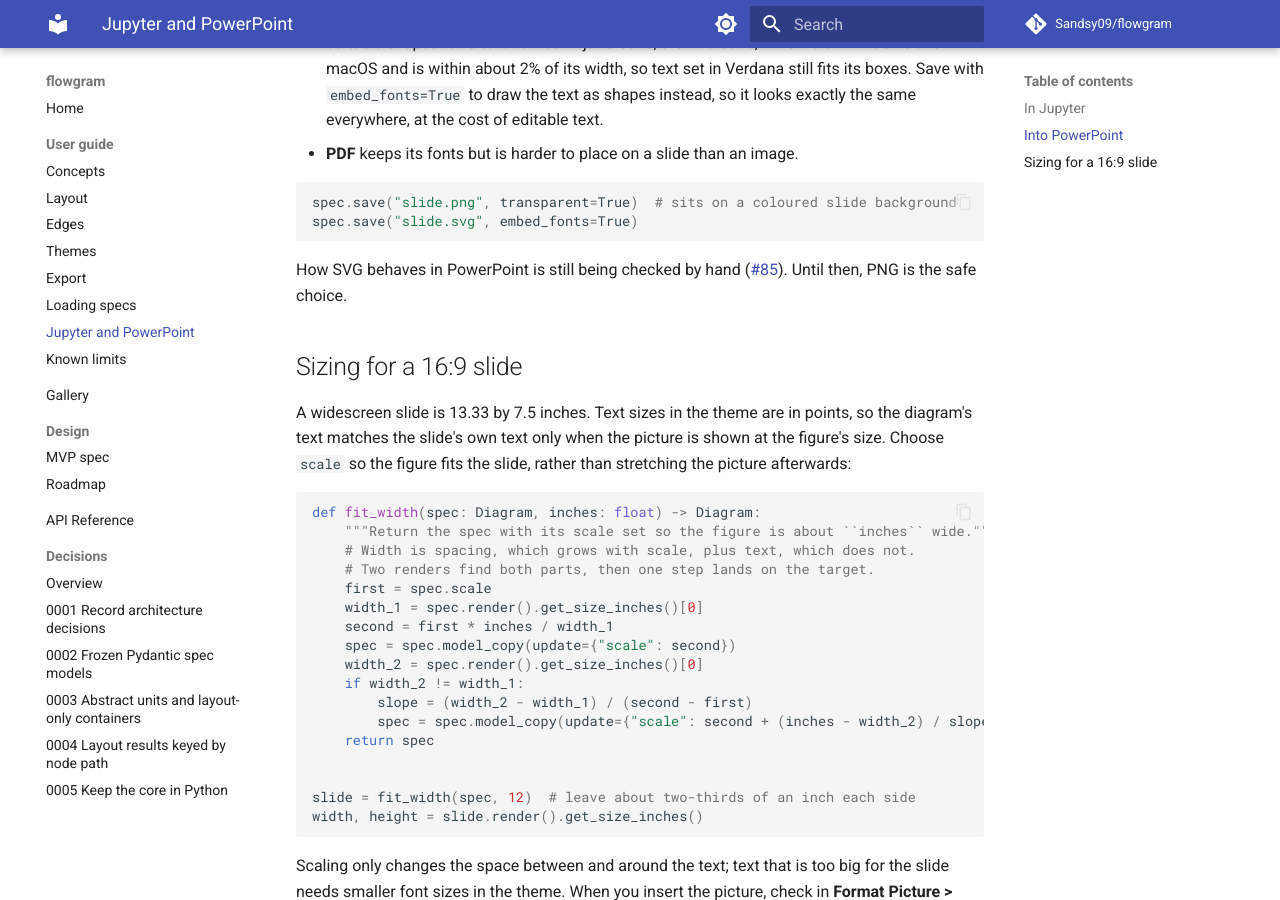
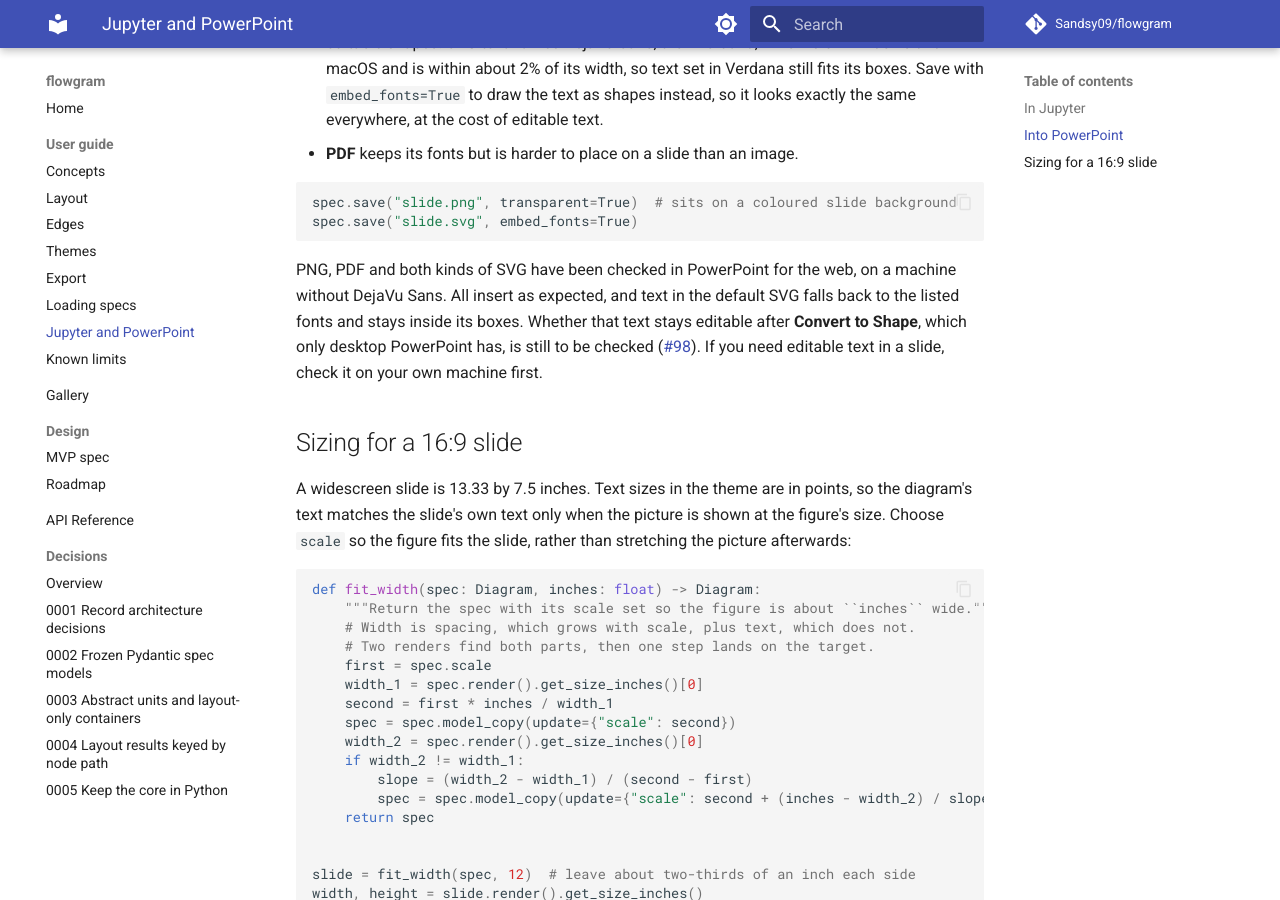
Before and after one commit to Sandsy09/flowgram, an MkDocs documentation site: the page built from docs/guide/jupyter-and-powerpoint.md, in a window 1280 px wide and 900 px high, scrolled down 874 px. Built offline with MkDocs 1.6.1 and Material for MkDocs 9.7.7, drawn with Linux system fonts in a browser that asks for light colours; comment, search, counter and statistics services are not loaded.

Commit message:
docs(export): record the PowerPoint for the web check
PNG, PDF and both SVG kinds work in PowerPoint for the web without
DejaVu Sans. Convert to Shape needs desktop PowerPoint and moves to #98,
due before 1.0.

Co-Authored-By: Claude Opus 5.5 <noreply@anthropic.com>

````diff
--- a/docs/guide/jupyter-and-powerpoint.md
+++ b/docs/guide/jupyter-and-powerpoint.md
@@ -47,9 +47,12 @@ spec.save("slide.png", transparent=True)  # sits on a coloured slide background
 spec.save("slide.svg", embed_fonts=True)
 ```
 
-How SVG behaves in PowerPoint is still being checked by hand
-([#85](https://github.com/Sandsy09/flowgram/issues/85)). Until then, PNG is the
-safe choice.
+PNG, PDF and both kinds of SVG have been checked in PowerPoint for the web, on a
+machine without DejaVu Sans. All insert as expected, and text in the default SVG falls back to the listed fonts and stays
+inside its boxes. Whether that text stays editable after **Convert to Shape**,
+which only desktop PowerPoint has, is still to be checked
+([#98](https://github.com/Sandsy09/flowgram/issues/98)). If you need editable
+text in a slide, check it on your own machine first.
 
 ## Sizing for a 16:9 slide
 
````
Also changed, not shown: docs/guide/export.md (+4 -2 lines), 1 other file.
